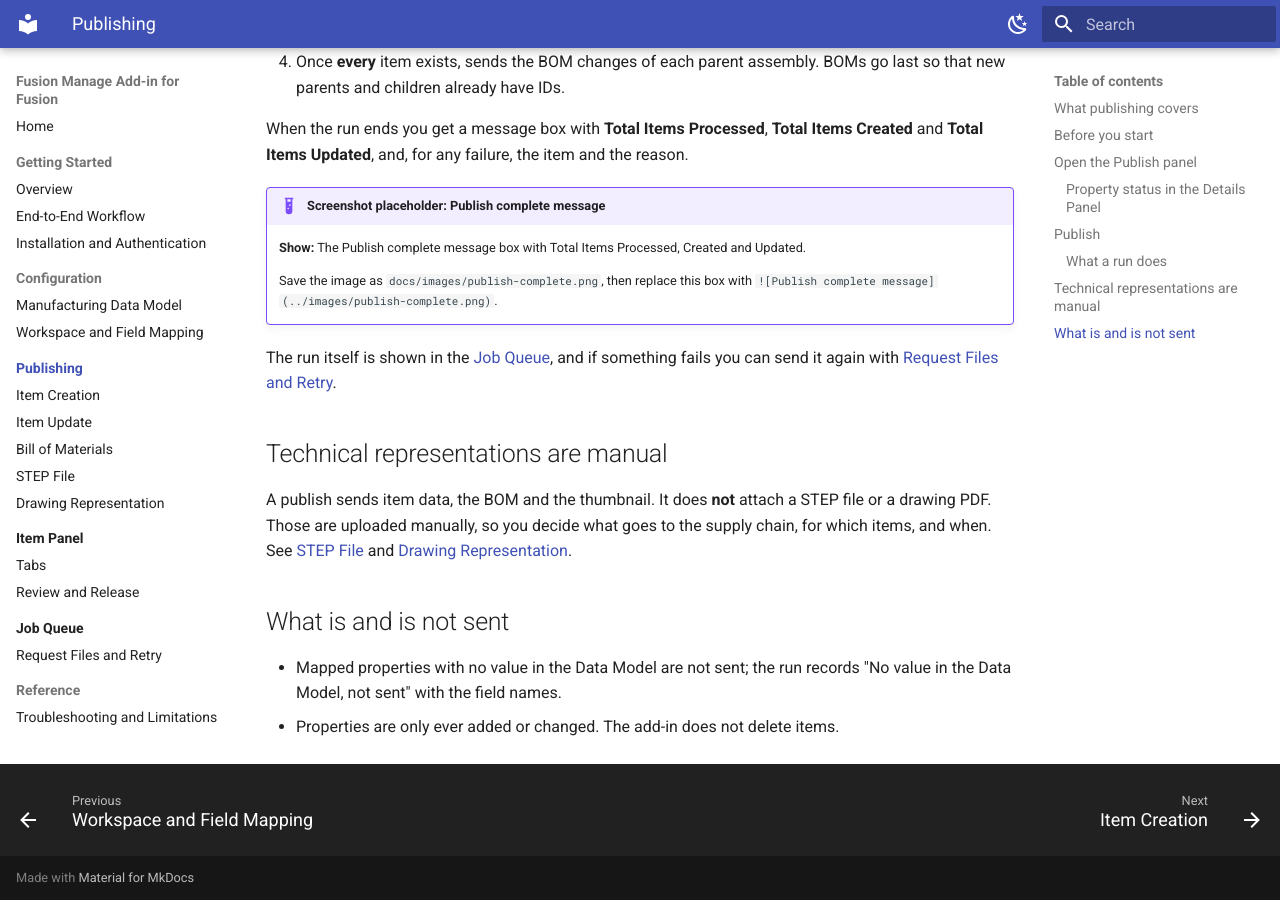
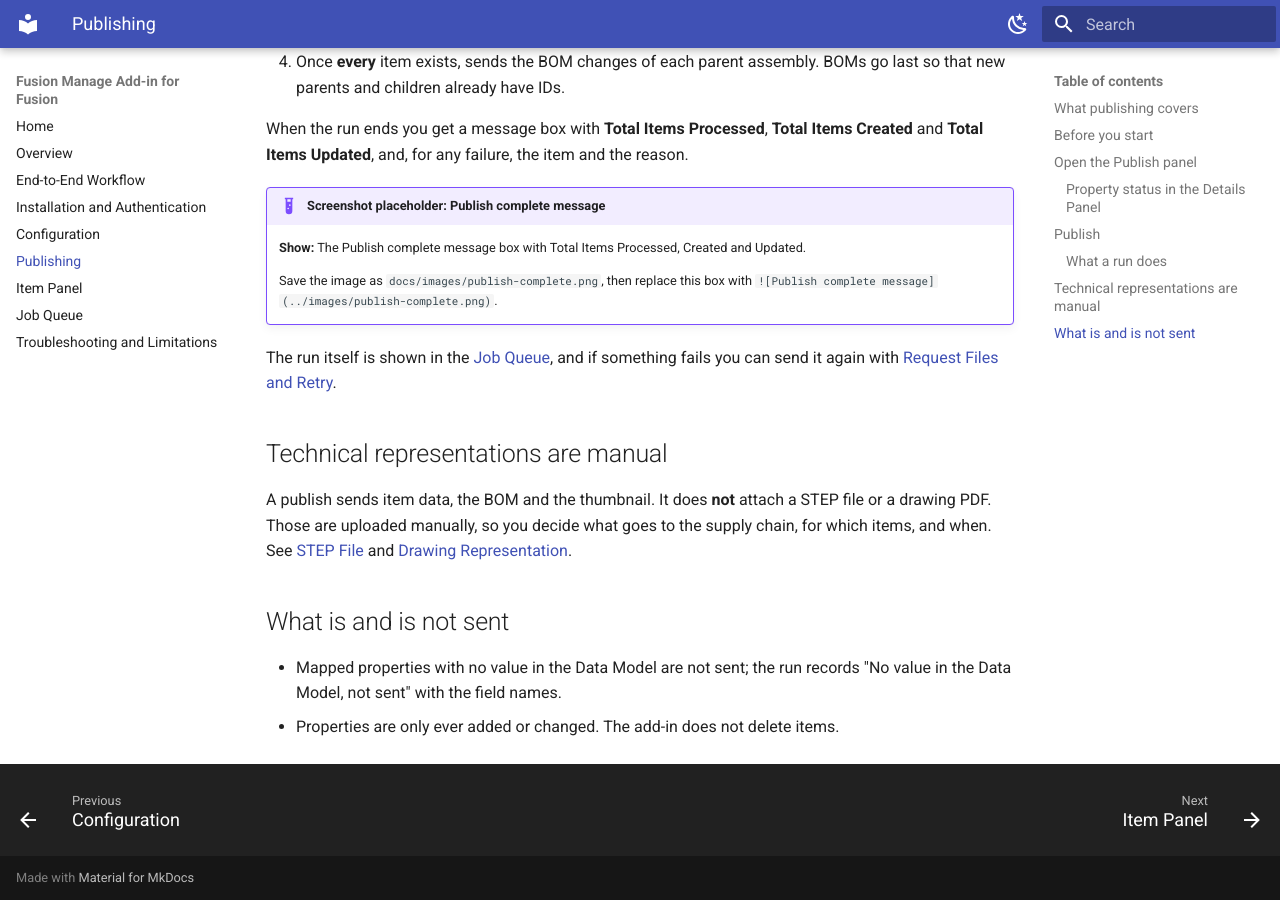
Before and after one commit to AHoop91/FusionToFusionManageAddon, an MkDocs documentation site: the page built from docs/publishing/index.md, in a window 1280 px wide and 900 px high, scrolled down 2616 px. Built offline with MkDocs 1.6.1 and Material for MkDocs 9.7.7, drawn with Linux system fonts in a browser that asks for light colours.

```diff
--- a/mkdocs.yml
+++ b/mkdocs.yml
@@ -48,26 +48,11 @@ markdown_extensions:
 
 nav:
   - Home: index.md
-  - Getting Started:
-      - Overview: getting-started/overview.md
-      - End-to-End Workflow: getting-started/workflow.md
-      - Installation and Authentication: getting-started/installation.md
-  - Configuration:
-      - Manufacturing Data Model: configuration/data-model.md
-      - Workspace and Field Mapping: configuration/field-mapping.md
-  - Publishing:
-      - publishing/index.md
-      - Item Creation: publishing/item-creation.md
-      - Item Update: publishing/item-update.md
-      - Bill of Materials: publishing/bill-of-materials.md
-      - STEP File: publishing/step-file.md
-      - Drawing Representation: publishing/drawing-representation.md
-  - Item Panel:
-      - item-panel/index.md
-      - Tabs: item-panel/tabs.md
-      - Review and Release: item-panel/review-and-release.md
-  - Job Queue:
-      - job-queue/index.md
-      - Request Files and Retry: job-queue/request-files-and-retry.md
-  - Reference:
-      - Troubleshooting and Limitations: reference/troubleshooting.md
+  - Overview: getting-started/overview.md
+  - End-to-End Workflow: getting-started/workflow.md
+  - Installation and Authentication: getting-started/installation.md
+  - Configuration: configuration/index.md
+  - Publishing: publishing/index.md
+  - Item Panel: item-panel/index.md
+  - Job Queue: job-queue/index.md
+  - Troubleshooting and Limitations: reference/troubleshooting.md
```
Also changed, not shown: docs/configuration/index.md (added, +20 -0 lines).
